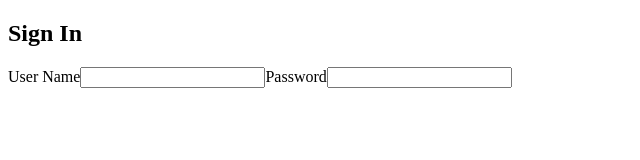
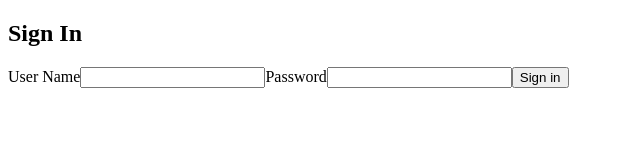
Before and after one commit to ArifEbrahim/login-test, a React (Create React App) app: page / in a window 1280 px wide. Shown: the top 160 px of the page, without its empty margins (0-640 px from the left). Built offline with nearby package versions, Linux system fonts and the light colour scheme.

Commit message:
Feature: sign in button added

```diff
--- a/src/Pages/Login/index.js
+++ b/src/Pages/Login/index.js
@@ -9,6 +9,7 @@ export default function Login() {
         <input type='text' name='username' id='username' data-testid='username-input'/>
         <label htmlFor='password'>Password</label>
         <input type='text' name='password' id='password' data-testid='password-input'/>
+        <button type='button'>Sign in</button>
       </form>
     </div>
 
```
Also changed, not shown: 1 other file (tests, documents, lock files or other folders).
